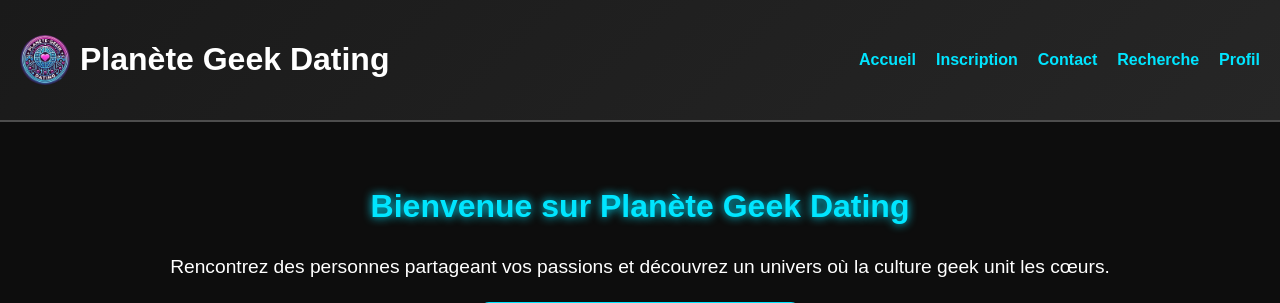
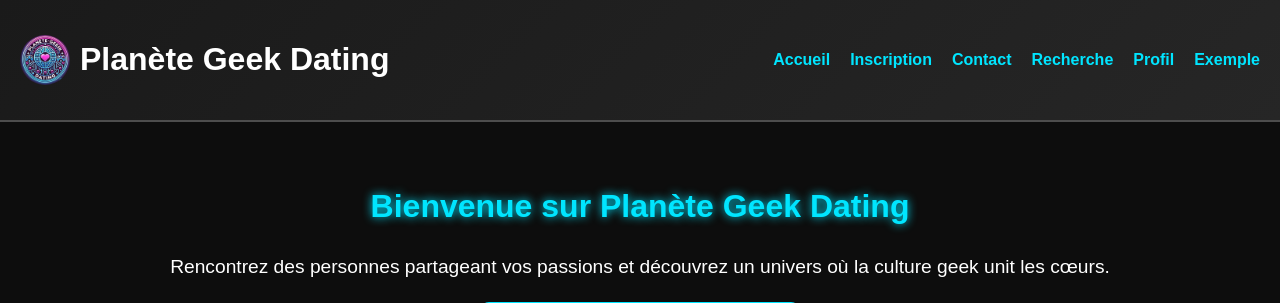
Before and after one commit to Evabela/Projet-NSI-SQL, a Flask app: page / in a window 1280 px wide. Shown: the top 303 px of the page. Run offline with Flask 3, Linux system fonts and the light colour scheme; data comes from the database, SQL or seed files in the repository.

Commit message:
example flsk

```diff
--- a/templates/index.html
+++ b/templates/index.html
@@ -24,6 +24,8 @@
                 <li><a href="{{url_for('Contacts')}}">Contact</a></li>
                 <li><a href="{{url_for('recherche')}}">Recherche</a></li>
                 <li><a href="{{url_for('profil')}}">Profil</a></li>
+                <li><a href="{{url_for('exampleflask')}}">Exemple</a></li>
+
             </ul>
         </nav>
     </header>
```
